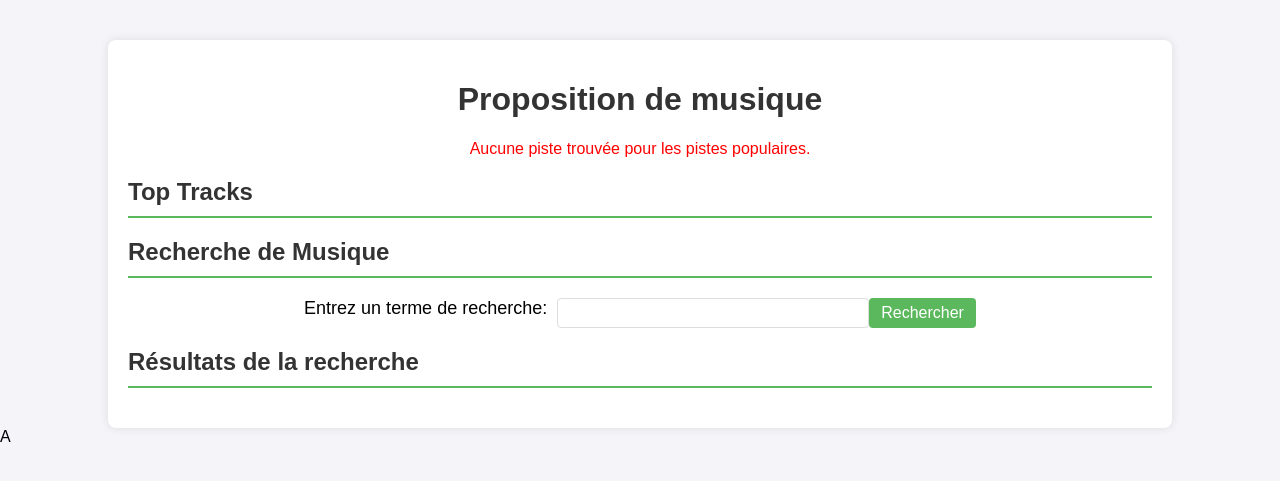
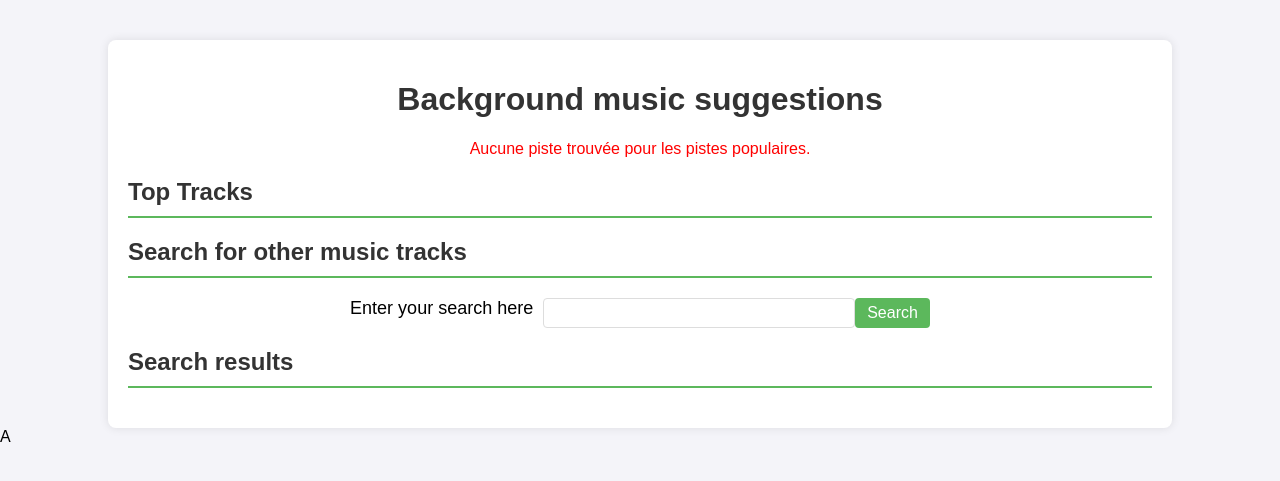
Before and after one commit to Zapp-Renfro/ROS_PA, a Flask app: page /music_choice in a window 1280 px wide. Shown: the top 481 px of the page. Run offline with Flask 2, Linux system fonts and the light colour scheme; data that the repository does not hold is empty; parts of the project's set-up code (start-up, migrations or seed data) failed here and were passed over.

Commit message:
translation - music choices

```diff
--- a/GPT4-Version/templates/music_choice.html
+++ b/GPT4-Version/templates/music_choice.html
@@ -2,13 +2,13 @@
 <html lang="en">
 <head>
     <meta charset="UTF-8">
-    <title>Music App</title>
+    <title>Music Selection</title>
     <link rel="stylesheet" href="{{ url_for('static', filename='music_choice.css') }}">
 </head>
 <body>
     <div class="container">
         <header>
-            <h1>Proposition de musique</h1>
+            <h1>Background music suggestions</h1>
         </header>
 
         {% if error %}
@@ -21,10 +21,10 @@
                 {% for track in top_tracks %}
                     <li class="track-item">
                         <div class="track-info">
-                            <span>{{ track['name'] }} par {{ track['artist_name'] }}</span>
+                            <span>{{ track['name'] }} by {{ track['artist_name'] }}</span>
                             <audio controls>
                                 <source src="{{ track['audio'] }}" type="audio/mpeg">
-                                Votre navigateur ne supporte pas l'élément audio.
+                                Your browser doesn't support this type of audio.
                             </audio>
                         </div>
                         <form method="POST" action="{{ url_for('select_track') }}" class="select-form">
@@ -32,7 +32,7 @@
                             <input type="hidden" name="track_name" value="{{ track['name'] }}">
                             <input type="hidden" name="artist_name" value="{{ track['artist_name'] }}">
                             <input type="hidden" name="preview_url" value="{{ track['audio'] }}">
-                            <button type="submit">Sélectionner</button>
+                            <button type="submit">Pick</button>
                         </form>
                     </li>
                 {% endfor %}
@@ -40,24 +40,24 @@
         </section>
 
         <section>
-            <h2>Recherche de Musique</h2>
+            <h2>Search for other music tracks</h2>
             <form method="POST" class="search-form">
-                <label for="query">Entrez un terme de recherche:</label>
+                <label for="query">Enter your search here</label>
                 <input type="text" id="query" name="query">
-                <button type="submit">Rechercher</button>
+                <button type="submit">Search</button>
             </form>
         </section>
 
         <section>
-            <h2>Résultats de la recherche</h2>
+            <h2>Search results</h2>
             <ul class="track-list">
                 {% for track in search_tracks %}
                     <li class="track-item">
                         <div class="track-info">
-                            <span>{{ track['name'] }} par {{ track['artist_name'] }}</span>
+                            <span>{{ track['name'] }} by {{ track['artist_name'] }}</span>
                             <audio controls>
                                 <source src="{{ track['audio'] }}" type="audio/mpeg">
-                                Votre navigateur ne supporte pas l'élément audio.
+                                Your browser doesn't support this type of audio.
                             </audio>
                         </div>
                         <form method="POST" action="{{ url_for('select_track') }}" class="select-form">
@@ -65,7 +65,7 @@
                             <input type="hidden" name="track_name" value="{{ track['name'] }}">
                             <input type="hidden" name="artist_name" value="{{ track['artist_name'] }}">
                             <input type="hidden" name="preview_url" value="{{ track['audio'] }}">
-                            <button type="submit">Sélectionner</button>
+                            <button type="submit">Pick</button>
                         </form>
                     </li>
                 {% endfor %}
```
